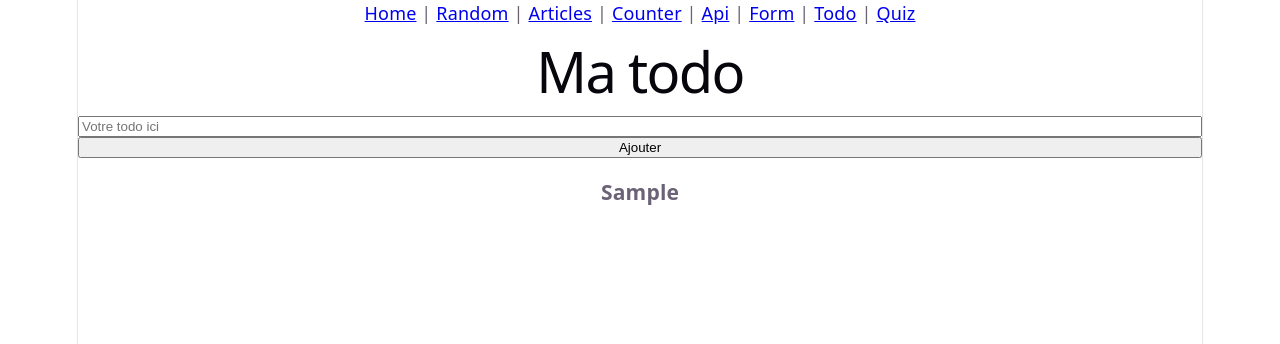
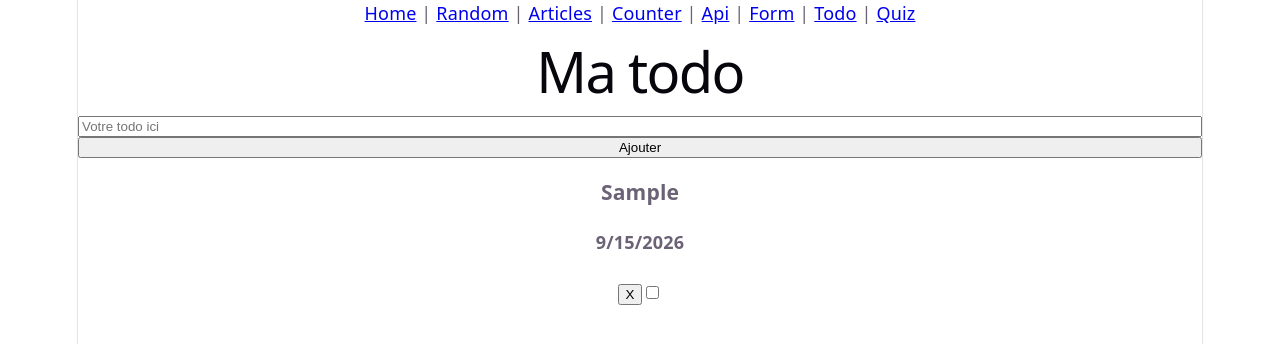
Before and after one commit to Djalabz/App-React-SQY-271-2A, a React (Vite) app: page /todo in a window 1280 px wide. Both pictures are taken after typing "Sample" into the empty fields and a click on the button "Ajouter". Shown: the top 344 px of the page. Built offline with nearby package versions, Linux system fonts and the light colour scheme.

Commit message:
:sparkles: add todo, check todo et delete todo ok

```diff
--- a/package.json
+++ b/package.json
@@ -12,7 +12,8 @@
   "dependencies": {
     "react": "^19.2.8",
     "react-dom": "^19.2.8",
-    "react-router-dom": "^7.18.3"
+    "react-router-dom": "^7.18.3",
+    "uuid": "^14.0.2"
   },
   "devDependencies": {
     "@eslint/js": "^10.0.1",
--- a/src/Todo.jsx
+++ b/src/Todo.jsx
@@ -1,13 +1,49 @@
+// Optimiser la todo  :
+
+// Chaque todo doit etre un objet -> id, content, date_creation, bouton check (ou autre système)
+// et un bouton de suppression
+
+// On affichera chacun de ces éléments (sauf id), le bouton check montre si la todo est faite ou nnon
+// Quand on clique sur supprimer la todo doit disparaitre
+
 import { useState } from "react";
+import { v4 as uuidv4 } from 'uuid';
 
 function Todo() {
     const [inputValue, setInputValue] = useState("")
     const [todos, setTodos] = useState([])
 
     function addTodo() {
-       setTodos([ ... todos, inputValue])
+        let todoObject =  {
+            id : uuidv4(),
+            content : inputValue,
+            date : new Date().toLocaleDateString(),
+            check: false
+        }
+
+       setTodos([ ... todos, todoObject])
        setInputValue("")
     }
+
+    function handleCheck(todo) {
+        todo.check = !todo.check
+
+        let todosCopy = [ ... todos ]
+        todosCopy = todosCopy.filter((task) => task.id != todo.id)
+
+        todosCopy.push(todo)
+
+        setTodos(todosCopy)
+    }
+
+    function handleDelete(todo) {
+        let todosCopy = [ ... todos ]
+        todosCopy = todosCopy.filter((task) => task.id != todo.id)
+
+        setTodos(todosCopy)
+    }
+
+    console.log(todos)
 
     return (
         <>
@@ -23,9 +59,19 @@ function Todo() {
             <button onClick={() => addTodo()}>Ajouter</button>
 
             <div>
-                { todos.length && todos.map((todo, index) => (
-                    <h3 key={index} >{todo}</h3>
-                )) }
+                {todos && todos.map((todo) => (
+                    <>
+                        <h3 key={todo.id} >{todo.content}</h3>
+                        <h4>{todo.date}</h4>
+                        <button onClick={() => handleDelete(todo)}>X</button>
+                        <input
+                            onChange={() => handleCheck(todo)}
+                            type="checkbox"
+                            name="check"
+                            id="check"
+                            value={todo.check} />
+                    </>
+                ))}
             </div>
         </>
      );
```
Also changed, not shown: 1 other file (tests, documents, lock files or other folders).
